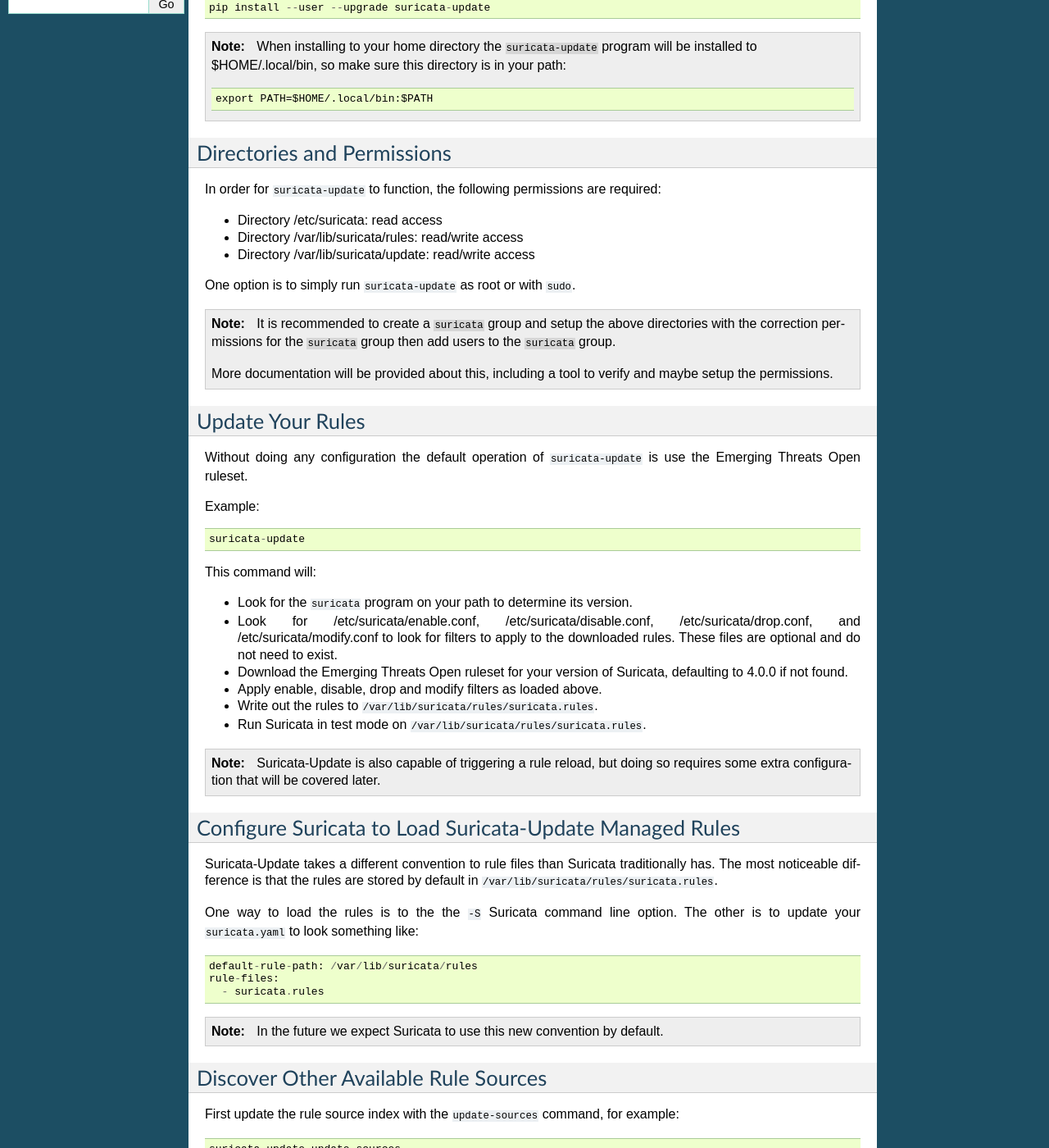
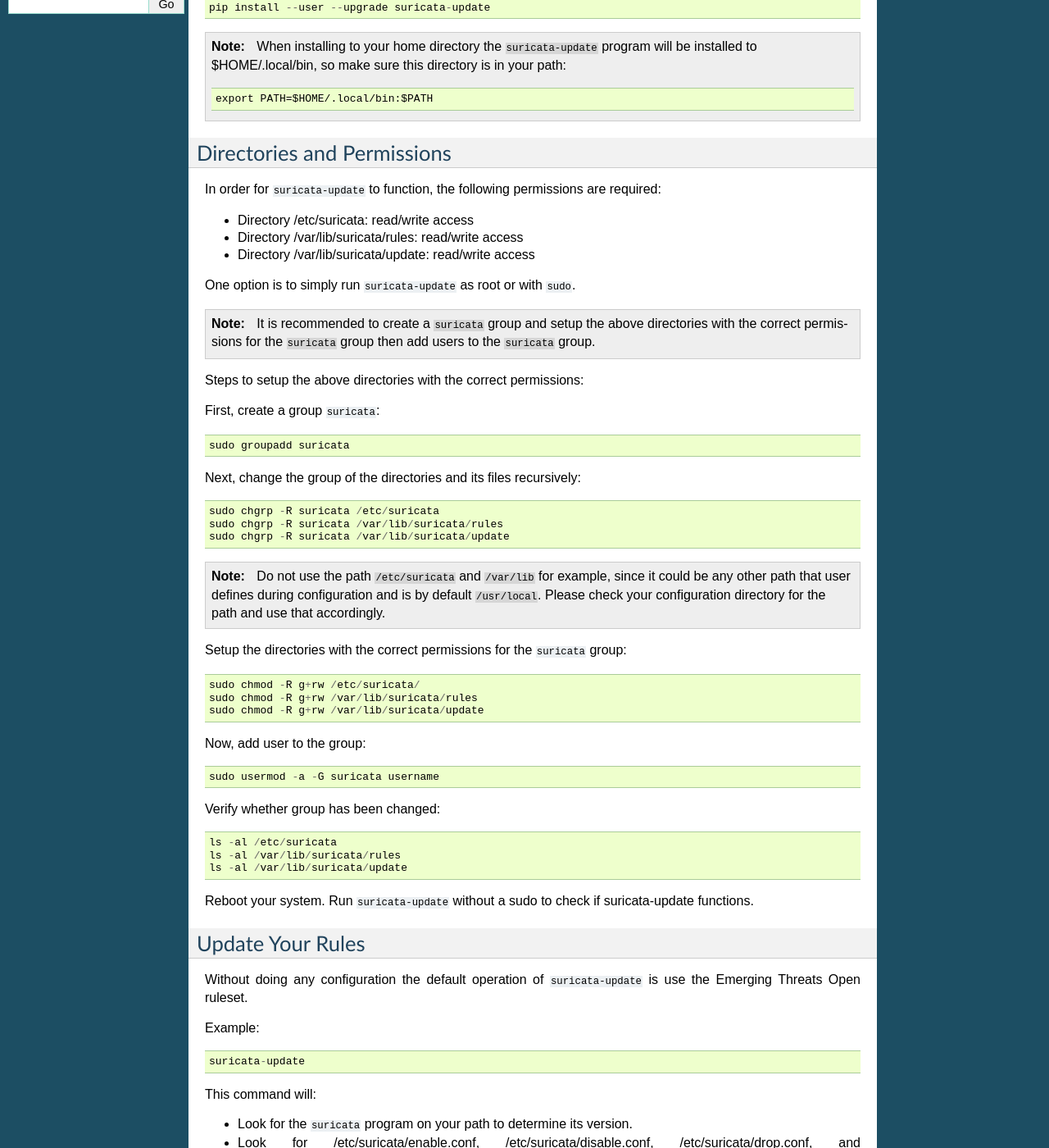
Before and after one commit to OISF/suricata-update, a Sphinx documentation site: the page built from doc/quickstart.rst, in a window 1280 px wide and 1400 px high, scrolled down 516 px. Shown: the whole window at 82% size. Built offline with Sphinx 7.4.7, drawn with Linux system fonts in a browser that asks for light colours.

Commit message:
Docs: Setup directories with correct permissions
Documentation updated with the steps to setup the directories with
the correct permissions.

```diff
--- a/doc/quickstart.rst
+++ b/doc/quickstart.rst
@@ -40,7 +40,7 @@
 In order for ``suricata-update`` to function, the following
 permissions are required:
 
-* Directory /etc/suricata: read access
+* Directory /etc/suricata: read/write access
 * Directory /var/lib/suricata/rules: read/write access
 * Directory /var/lib/suricata/update: read/write access
 
@@ -48,12 +48,47 @@
 ``sudo``.
 
 .. note:: It is recommended to create a ``suricata`` group and setup
-          the above directories with the correction permissions for
+          the above directories with the correct permissions for
           the ``suricata`` group then add users to the ``suricata``
           group.
 
-	  More documentation will be provided about this, including a
-	  tool to verify and maybe setup the permissions.
+Steps to setup the above directories with the correct permissions:
+
+First, create a group ``suricata``::
+
+    sudo groupadd suricata
+
+Next, change the group of the directories and its files recursively::
+
+    sudo chgrp -R suricata /etc/suricata
+    sudo chgrp -R suricata /var/lib/suricata/rules
+    sudo chgrp -R suricata /var/lib/suricata/update
+
+.. note:: Do not use the path ``/etc/suricata`` and ``/var/lib`` for
+	        example, since it could be any other path that user defines
+	        during configuration and is by default ``/usr/local``. Please
+	        check your configuration directory for the path and use that
+	        accordingly.
+
+Setup the directories with the correct permissions for the ``suricata``
+group::
+
+    sudo chmod -R g+rw /etc/suricata/
+    sudo chmod -R g+rw /var/lib/suricata/rules
+    sudo chmod -R g+rw /var/lib/suricata/update
+
+Now, add user to the group::
+
+    sudo usermod -a -G suricata username
+
+Verify whether group has been changed::
+
+    ls -al /etc/suricata
+    ls -al /var/lib/suricata/rules
+    ls -al /var/lib/suricata/update
+
+Reboot your system. Run ``suricata-update`` without a sudo to check
+if suricata-update functions.
 
 Update Your Rules
 =================
```
